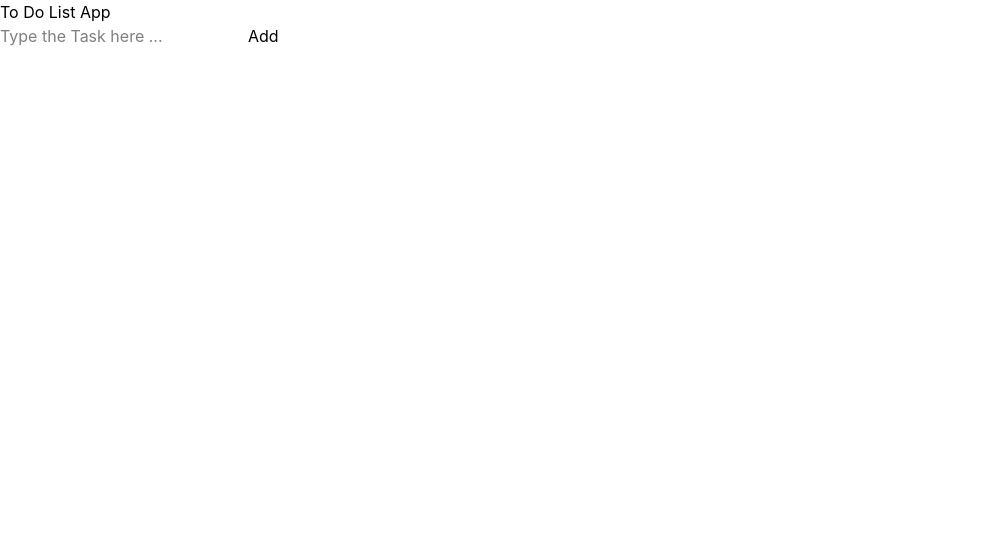
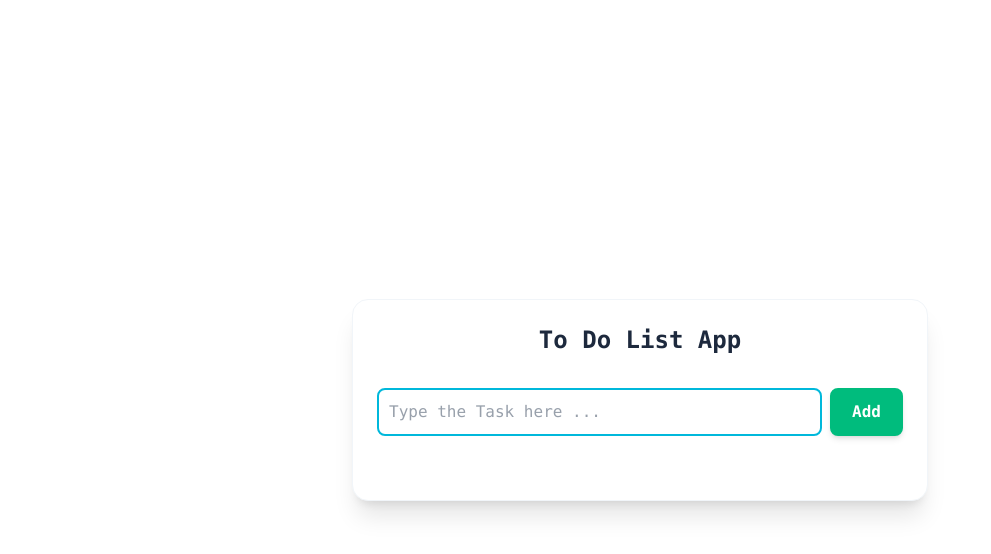
Before and after one commit to mohammadrv20/TodoList, a React (Vite) app: page / in a window 1280 px wide. Shown: the top 554 px of the page, without its empty margins (0-991 px from the left). Built offline with nearby package versions, Linux system fonts and the light colour scheme.

Commit message:
style : add style by tailwindcss

```diff
--- a/src/App.jsx
+++ b/src/App.jsx
@@ -47,17 +47,32 @@ export default function App(){
     console.log(tasks)
   return(
     <>
-    <h1>To Do List App</h1>
-    <input type="text" placeholder="Type the Task here ..." onChange={handleChange} value={task} />
-    <button onClick={handleClick}>Add</button>
-    <ul >
-      {tasks.map((task , index) => <li key={index}>{task}
-         <button onClick={() => handleRemove(index)}
-          className='text-red-600'>remove</button>
-          <button onClick={() => handleUpp(index)} className='text-blue-600'>Up</button>
-          <button onClick={() => handleDown(index)} className='text-blue-600'>Down</button>
+    <div className='flex justify-center items-center min-h-screen flex-col'>
+      <div className='bg-white p-6 rounded-2xl shadow-xl w-full max-w-xl border border-slate-100 '>
+    <h1 className='text-2xl font-mono mb-8 font-bold text-center text-slate-800'>To Do List App</h1>
+    <div className='flex gap-2 mb-6'>
+    <input
+     className='flex-1 border-2 border-cyan-500 p-2.5 rounded-lg font-mono focus:outline-none focus:ring-2 focus:ring-cyan-300 transition-all text-slate-700'
+     type="text"
+     placeholder="Type the Task here ..."
+     onChange={handleChange}
+     value={task} />
+    <button
+     className='font-mono font-semibold border-2 border-emerald-500 px-5 py-2.5 bg-emerald-500 hover:bg-emerald-600 active:scale-90 text-white rounded-lg shadow-md transition-all cursor-pointer'
+     onClick={handleClick}>Add</button>
+     </div>
+    <div className='mt-10'>
+    <ul className='list-decimal space-y-3'>
+      {tasks.map((task , index) => <li className='font-mono ml-5 text-slate-800' key={index}>{task}
+         <button  onClick={() => handleRemove(index)}
+          className='bg-red-500 border-2 hover:border-red-300 transition-all hover:bg-red-600 cursor-pointer text-white px-5 py-1 rounded-lg  m-1 ml-4'>remove</button>
+          <button onClick={() => handleUpp(index)} className='bg-blue-500 text-white px-5 py-1 rounded-lg m-1 hover:bg-blue-600 transition-all cursor-pointer'>Up</button>
+          <button onClick={() => handleDown(index)} className='bg-blue-500 text-white px-5 py-1 rounded-lg m-1 hover:bg-blue-600 transition-all cursor-pointer'>Down</button>
           </li>)}
     </ul>
+    </div>
+    </div>
+    </div>
     </>
   )
 }
```
